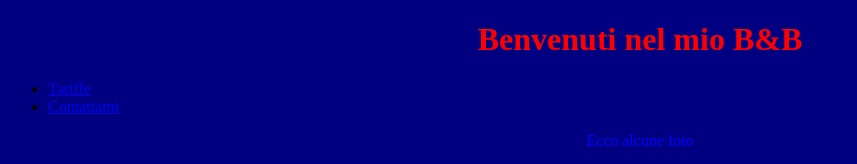
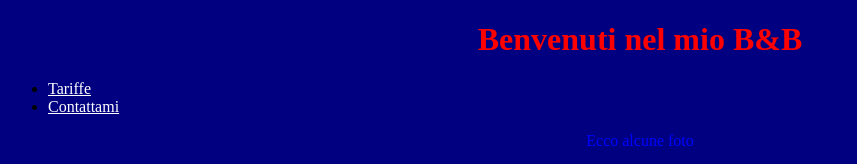
Before and after one commit to GabrieleCervetti/BNB, a plain HTML site: page home.html in a window 1280 px wide. Shown: the top 164 px of the page, without its empty margins (0-857 px from the left). Drawn offline with Linux system fonts and the light colour scheme.

Commit message:
cambiato colore link

```diff
--- a/home.html
+++ b/home.html
@@ -17,8 +17,8 @@
     <h1>Benvenuti nel mio B&B</h1>
 	<nav>
 		<ul>
-			<li> <a href="tariffe.html">Tariffe</a></li>
-			<li> <a href="form.html">Contattami</a></li>
+			<li> <a style="color:white" href="tariffe.html">Tariffe</a></li>
+			<li> <a style="color:white" href="form.html">Contattami</a></li>
 		</ul>
 	</nav>
 
```
